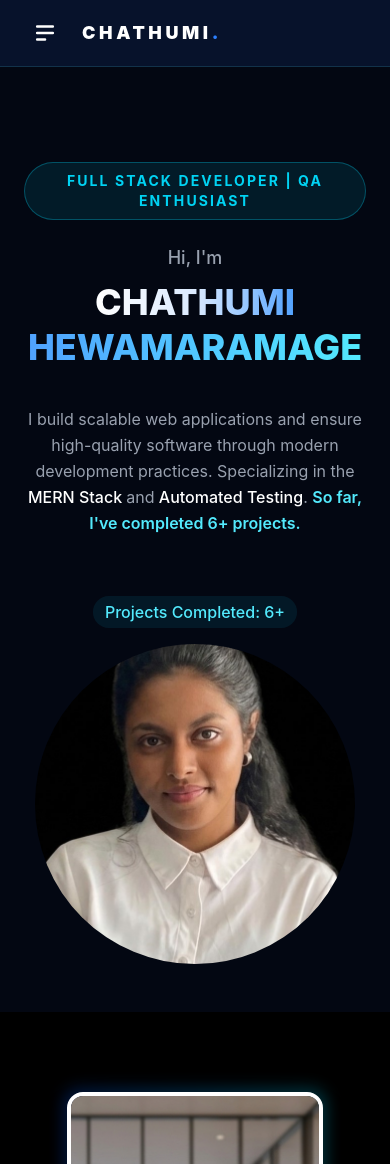
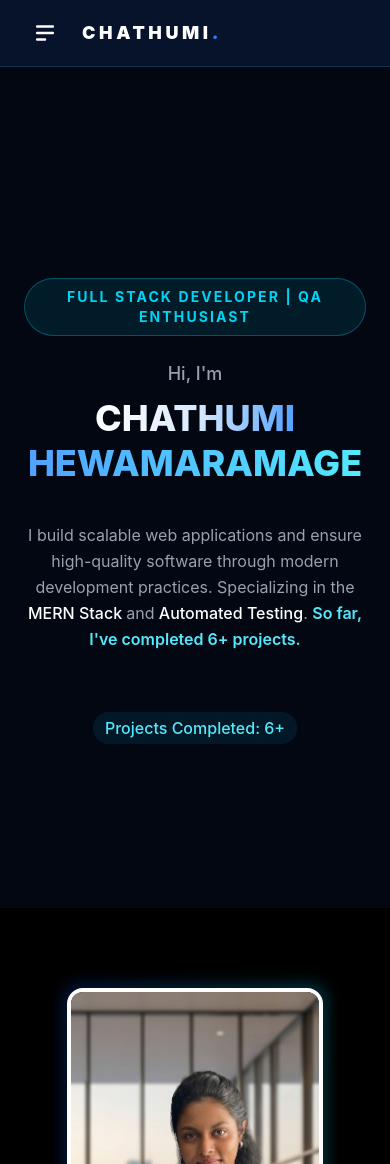
Before and after one commit to chathu-02/my-portfolio, a React (Vite) app: page / in a window 390 px wide. Shown: the top 1164 px of the page. Built offline with nearby package versions, Linux system fonts and the light colour scheme.

Commit message:
responsive

```diff
--- a/src/sections/Hero.jsx
+++ b/src/sections/Hero.jsx
@@ -35,13 +35,13 @@ const Hero = () => {
       {/* Background Glow */}
       <div className="absolute inset-0 overflow-hidden -z-10">
         <motion.div
-          className="absolute left-[-10%] top-[-10%] w-[500px] h-[500px] rounded-full bg-blue-600/20 blur-[120px]"
+          className="absolute left-[-20%] top-[-20%] w-[300px] h-[300px] sm:w-[500px] sm:h-[500px] rounded-full bg-blue-600/20 blur-[120px]"
           animate={{ x: [0, 30, 0], y: [0, -50, 0] }}
           transition={{ duration: 10, repeat: Infinity, ease: 'easeInOut' }}
         />
 
         <motion.div
-          className="absolute right-[-5%] bottom-[-10%] w-[600px] h-[600px] rounded-full bg-purple-600/15 blur-[120px]"
+          className="absolute right-[-10%] bottom-[-20%] w-[400px] h-[400px] sm:w-[600px] sm:h-[600px] rounded-full bg-purple-600/15 blur-[120px]"
           animate={{ x: [0, -40, 0], y: [0, 40, 0] }}
           transition={{ duration: 12, repeat: Infinity, ease: 'easeInOut' }}
         />
@@ -111,16 +111,13 @@ const Hero = () => {
         </div>
 
         {/* RIGHT IMAGE */}
-        <motion.div
-          variants={item}
-          className="flex justify-center lg:justify-end transform lg:translate-x-[400px]"
-        >
+        <motion.div variants={item} className="hidden md:flex justify-center lg:justify-end transform lg:translate-x-[400px]">
           <div className="relative overflow-hidden">
-            {/* Profile Image (no frame) */}
+            {/* Profile Image (hidden on small screens to avoid layout overlap) */}
             <img
               src={heroImage}
               alt="Chathumi Hewamaramage"
-              className="relative w-80 h-80 md:w-[420px] md:h-[420px] object-cover rounded-full"
+              className="relative w-48 h-48 md:w-[420px] md:h-[420px] object-cover rounded-full"
             />
           </div>
         </motion.div>
```
